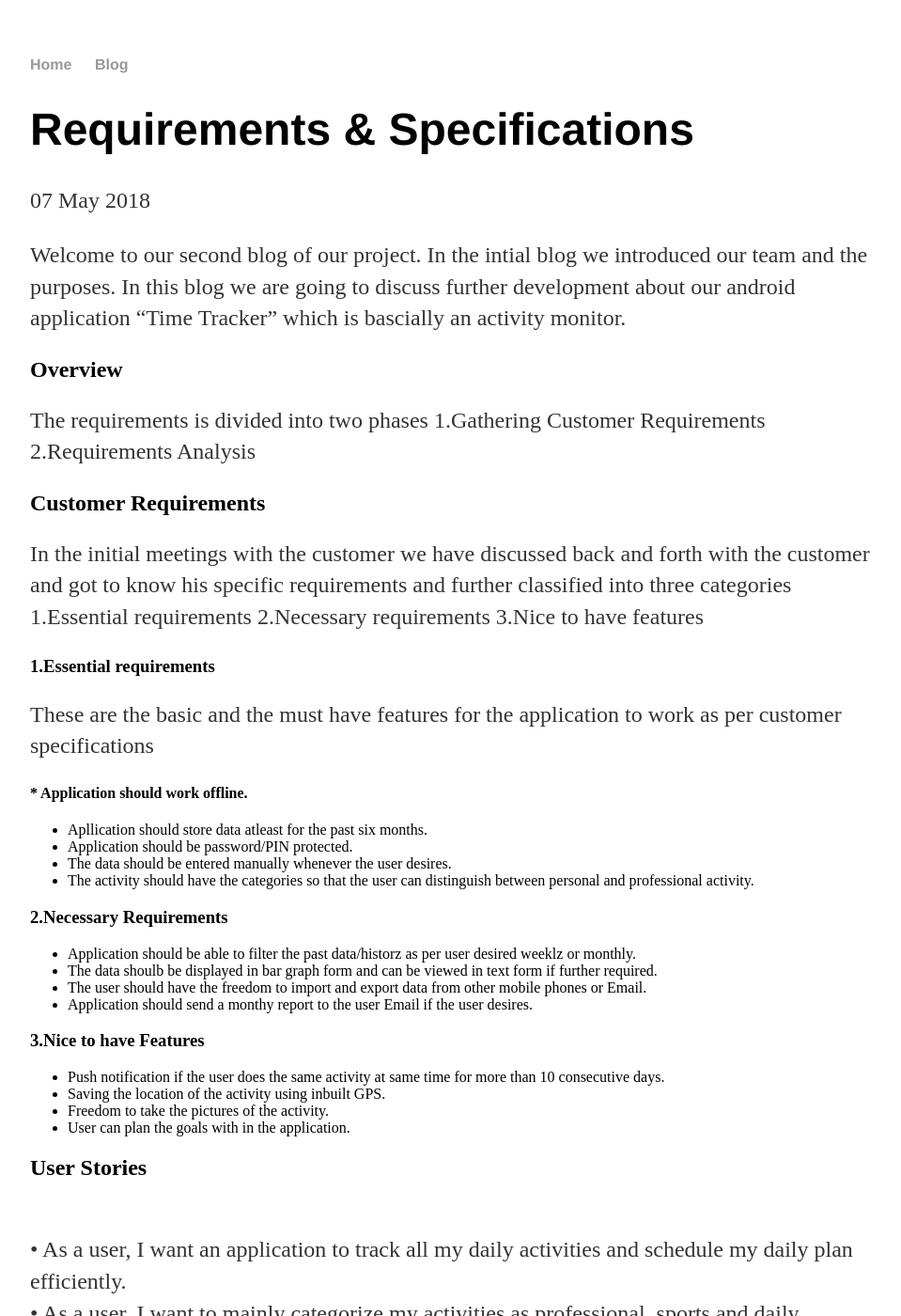
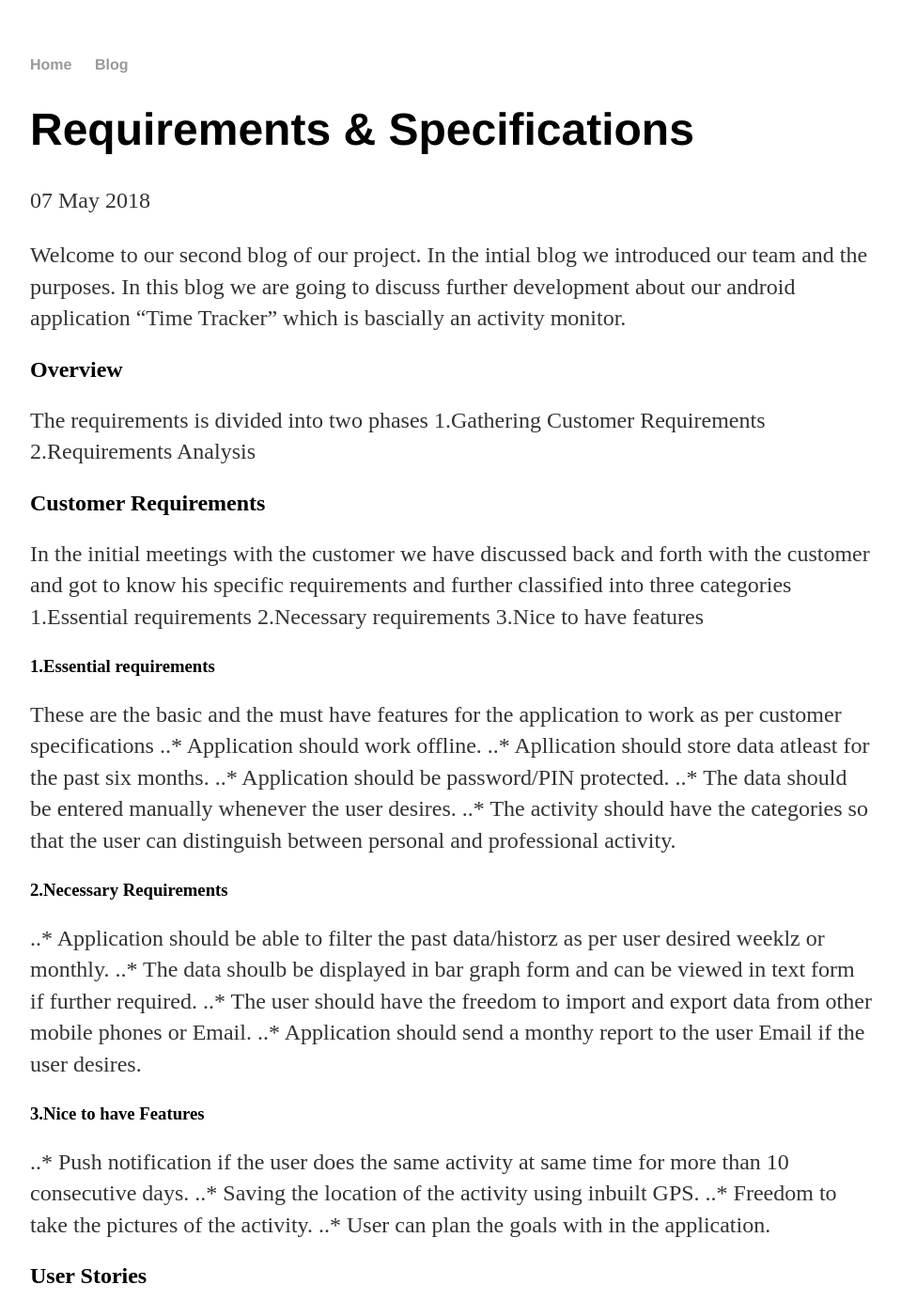
Before and after one commit to AntoThomasK03/isee2018-TeamWithNoName, a Jekyll site: the page built from docs/_posts/2018-05-07-Requirements-&-Specifications.md, in a window 1280 px wide and 1400 px high. Shown: the whole window at 94% size, without its empty margins (160-1119 px from the left). Built offline with Jekyll 4.4.1, drawn with Linux system fonts in a browser that asks for light colours; our own code applies the rules of GitHub Pages for plain Markdown files.

Commit message:
Update 2018-05-07-Requirements-&-Specifications.md

```diff
--- a/docs/_posts/2018-05-07-Requirements-&-Specifications.md
+++ b/docs/_posts/2018-05-07-Requirements-&-Specifications.md
@@ -11,23 +11,23 @@ In the initial meetings with the customer we have discussed back and forth with
 3.Nice to have  features
 <h3>1.Essential requirements</h3>
 These are the basic and the must have features for the application to work as per customer specifications
-<h4>* Application should work offline.</h4>
-* Apllication should store data atleast for the past six months.
-* Application should be password/PIN protected.
-* The data should be entered manually whenever the user desires.
-* The activity should have the categories so that the user can distinguish between personal and professional activity.
+..* Application should work offline.
+..* Apllication should store data atleast for the past six months.
+..* Application should be password/PIN protected.
+..* The data should be entered manually whenever the user desires.
+..* The activity should have the categories so that the user can distinguish between personal and professional activity.
 
 <h3>2.Necessary Requirements</h3>
-* Application should be able to filter the past data/historz as per user desired weeklz or monthly.
-* The data shoulb be displayed in bar graph form and can be viewed in text form if further required.
-* The user should have the freedom to import and export data from other mobile phones or Email.
-* Application should send a monthy report to the user Email if the user desires.
+..* Application should be able to filter the past data/historz as per user desired weeklz or monthly.
+..* The data shoulb be displayed in bar graph form and can be viewed in text form if further required.
+..* The user should have the freedom to import and export data from other mobile phones or Email.
+..* Application should send a monthy report to the user Email if the user desires.
 
 <h3>3.Nice to have Features</h3>
-* Push notification if the user does the same activity at same time for more than 10 consecutive days.
-* Saving the location of the activity using inbuilt GPS.
-* Freedom to take the pictures of the activity.
-* User can plan the goals with in the application.
+..* Push notification if the user does the same activity at same time for more than 10 consecutive days.
+..* Saving the location of the activity using inbuilt GPS.
+..* Freedom to take the pictures of the activity.
+..* User can plan the goals with in the application.
 
 
 
```
